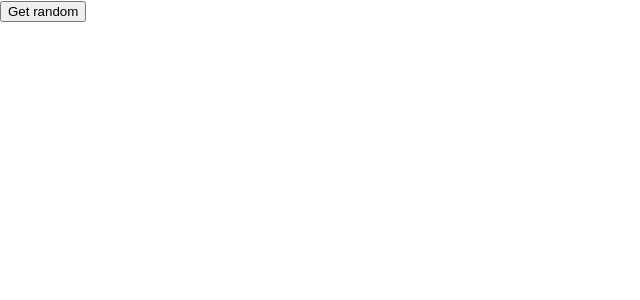
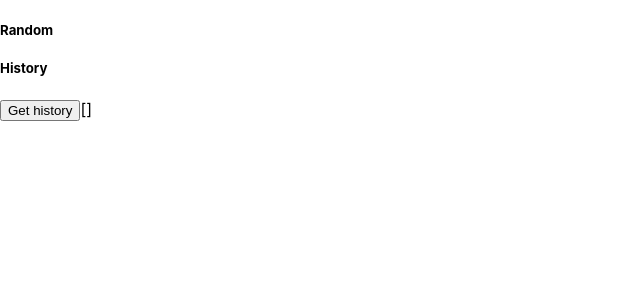
Before and after one commit to vikravch/cocktail_react_app, a React (Create React App) app: page / in a window 1280 px wide. Shown: the top 300 px of the page, without its empty margins (0-640 px from the left). Built offline with nearby package versions, Linux system fonts and the light colour scheme.

Commit message:
- Added history page

```diff
--- a/src/App.js
+++ b/src/App.js
@@ -1,12 +1,33 @@
 import './App.css';
-import RandomCocktail from "./components/RandomCocktail";
+import RandomCocktailPage from "./components/RandomCocktailPage";
+import {Component} from "react";
+import HistoryPage from "./components/HistoryPage";
+import Navigation from "./components/Navigation";
 
-function App() {
-  return (
-    <>
-      <RandomCocktail/>
-    </>
-  );
+class App extends Component{
+    constructor(props){
+        super(props);
+        this.state = {
+            page: 'history'
+        }
+    }
+    switchTab = (pagePath) => {
+        console.log(pagePath);
+        this.setState({...this.state, page: pagePath});
+    }
+
+    render(){
+        return (
+            <>
+                <Navigation switchFun={this.switchTab}/>
+                {
+                    (this.state.page === 'random')?<RandomCocktailPage/>:
+                        (this.state.page === 'history')?<HistoryPage/>:
+                            <h1>Unknown path</h1>
+                }
+            </>
+        );
+    }
 }
 
 export default App;
--- /dev/null
+++ b/src/components/HistoryPage.js
@@ -0,0 +1,29 @@
+import React, {Component} from 'react';
+import Repository from "../repository/repository";
+
+class HistoryPage extends Component {
+    dataRepository = new Repository();
+
+    constructor(props) {
+        super(props);
+        this.state = {
+            history: []
+        }
+    }
+    getHistory = ()=>{
+        const arr = this.dataRepository.getHistoryList();
+        this.setState({...this.state, history:arr});
+    }
+    render() {
+        return (
+            <div>
+                <button onClick={this.getHistory}>Get history</button>
+                <span>
+                    {JSON.stringify(this.state.history)}
+                </span>
+            </div>
+        );
+    }
+}
+
+export default HistoryPage;
--- /dev/null
+++ b/src/components/Navigation.js
@@ -0,0 +1,20 @@
+import React, {Component} from 'react';
+
+class Navigation extends Component {
+    render() {
+        return (
+            <div>
+                <h5 onClick={
+                    ()=>{
+                        this.props.switchFun('random');
+                    }}>Random</h5>
+                <h5 onClick={
+                    ()=>{
+                        this.props.switchFun('history');
+                    }}>History</h5>
+            </div>
+        );
+    }
+}
+
+export default Navigation;
--- a/src/components/RandomCocktail.js
+++ b/src/components/RandomCocktailPage.js
@@ -1,7 +1,8 @@
 import {Component} from "react";
 import Repository from '../repository/repository';
 
-class RandomCocktail extends Component {
+class RandomCocktailPage extends Component {
+    dataRepository = new Repository();
 
     constructor(props) {
         super(props);
@@ -12,10 +13,10 @@ class RandomCocktail extends Component {
     }
 
     getRandom = async ()=>{
-        const dataRepository = new Repository();
         try{
-            const res = await dataRepository.getRandomCocktail();
+            const res = await this.dataRepository.getRandomCocktail();
             console.log(res);
+            this.dataRepository.saveToHistory(res.obj);
             this.setState({...this.state, cocktailData: res});
         } catch (e) {
             this.setState({...this.state, cocktailData:undefined, loadError: 'Server error'});
@@ -35,4 +36,4 @@ class RandomCocktail extends Component {
         );
     }
 }
-export default RandomCocktail;
+export default RandomCocktailPage;
--- /dev/null
+++ b/src/data/local_store.js
@@ -0,0 +1,22 @@
+const HISTORY_ITEM = 'history';
+
+export function saveCocktailToStore(cocktail){
+    /*const dataStr = localStorage.getItem(HISTORY_ITEM);
+    const oldArr = (dataStr)?JSON.parse(dataStr):[];*/
+    const oldArr = getHistoryFromStore();
+    oldArr.push(cocktail);
+    localStorage.setItem(HISTORY_ITEM,
+        JSON.stringify(oldArr));
+}
+
+// returns array
+export function getHistoryFromStore(){
+    const dataStr = localStorage.getItem(HISTORY_ITEM);
+    if(dataStr){
+        return JSON.parse(dataStr);
+    } else {
+        return [];
+    }
+}
+
+// Model - View - Intent
--- a/src/repository/Cocktail.js
+++ b/src/repository/Cocktail.js
@@ -24,4 +24,12 @@ export default class Cocktail{
     get alc(){
         return this.#alc;
     }
+    get obj(){
+        return {
+            id: this.#id,
+            name: this.#name,
+            category: this.#category,
+            alc: this.#alc
+        }
+    }
 }
--- a/src/repository/repository.js
+++ b/src/repository/repository.js
@@ -1,6 +1,7 @@
 // Domain - repository, rules of getting and data management
 import Cocktail from "./Cocktail";
 import {Api, FakeApi} from "../data/api";
+import * as LocalStore from "../data/local_store";
 
 export default class DataRepository{
     async getRandomCocktail(){
@@ -9,6 +10,12 @@ export default class DataRepository{
         console.log(responseData);
         return new Cocktail(responseData);
     }
+    saveToHistory(cocktail){
+        LocalStore.saveCocktailToStore(cocktail);
+    }
+    getHistoryList(){
+        return LocalStore.getHistoryFromStore();
+    }
 }
 
 class FakeRepository{
@@ -16,4 +23,15 @@ class FakeRepository{
         const responseData = await FakeApi.getRandom(); // server object
         return new Cocktail(responseData);
     }
+    saveToHistory(cocktail){
+        console.log('Try to save');
+    }
+    getHistoryList(){
+        return [{
+            id: 123,
+            name: 'Test',
+            category: 'Test category',
+            alc: false
+        }];
+    }
 }
```
